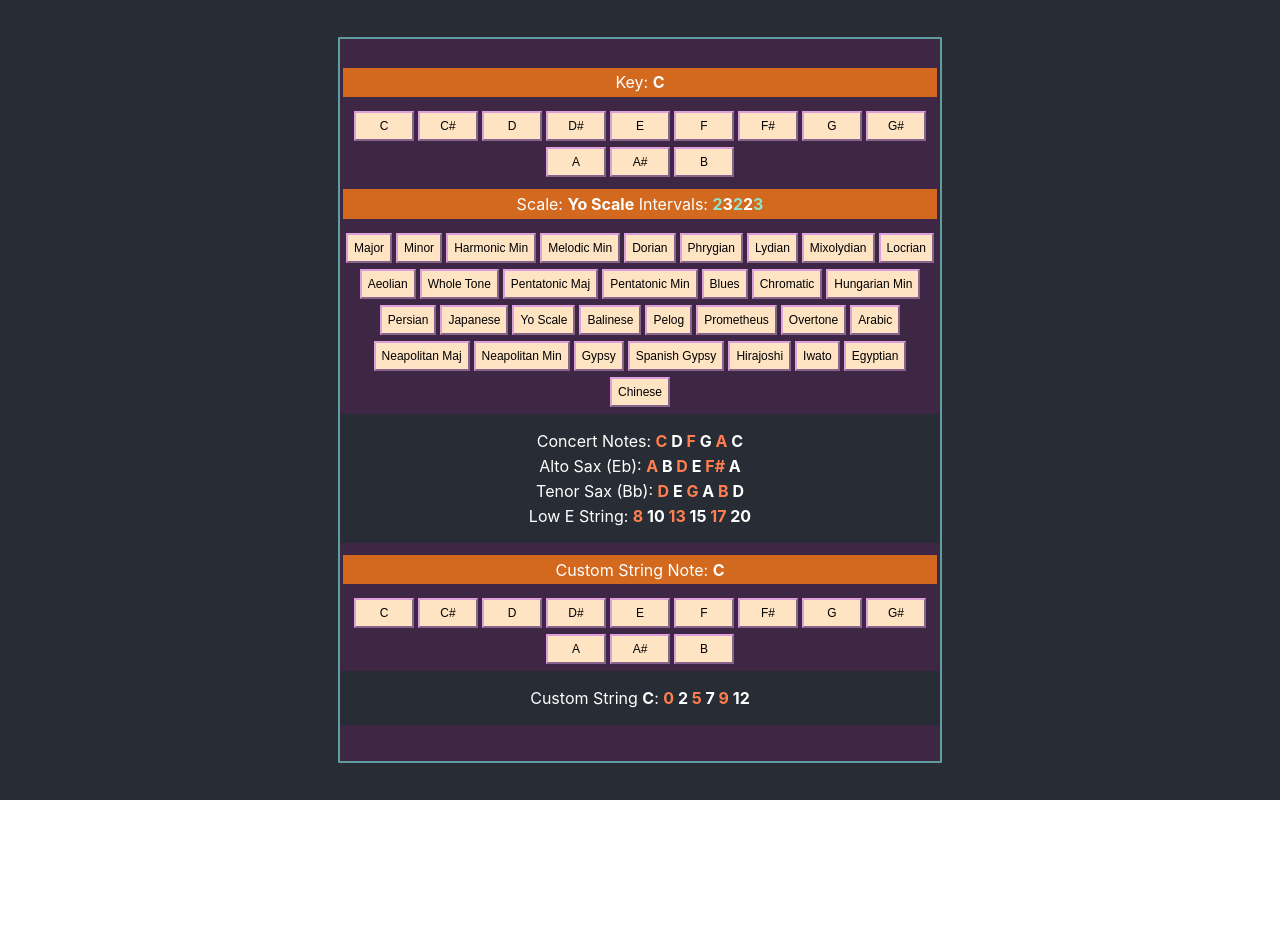
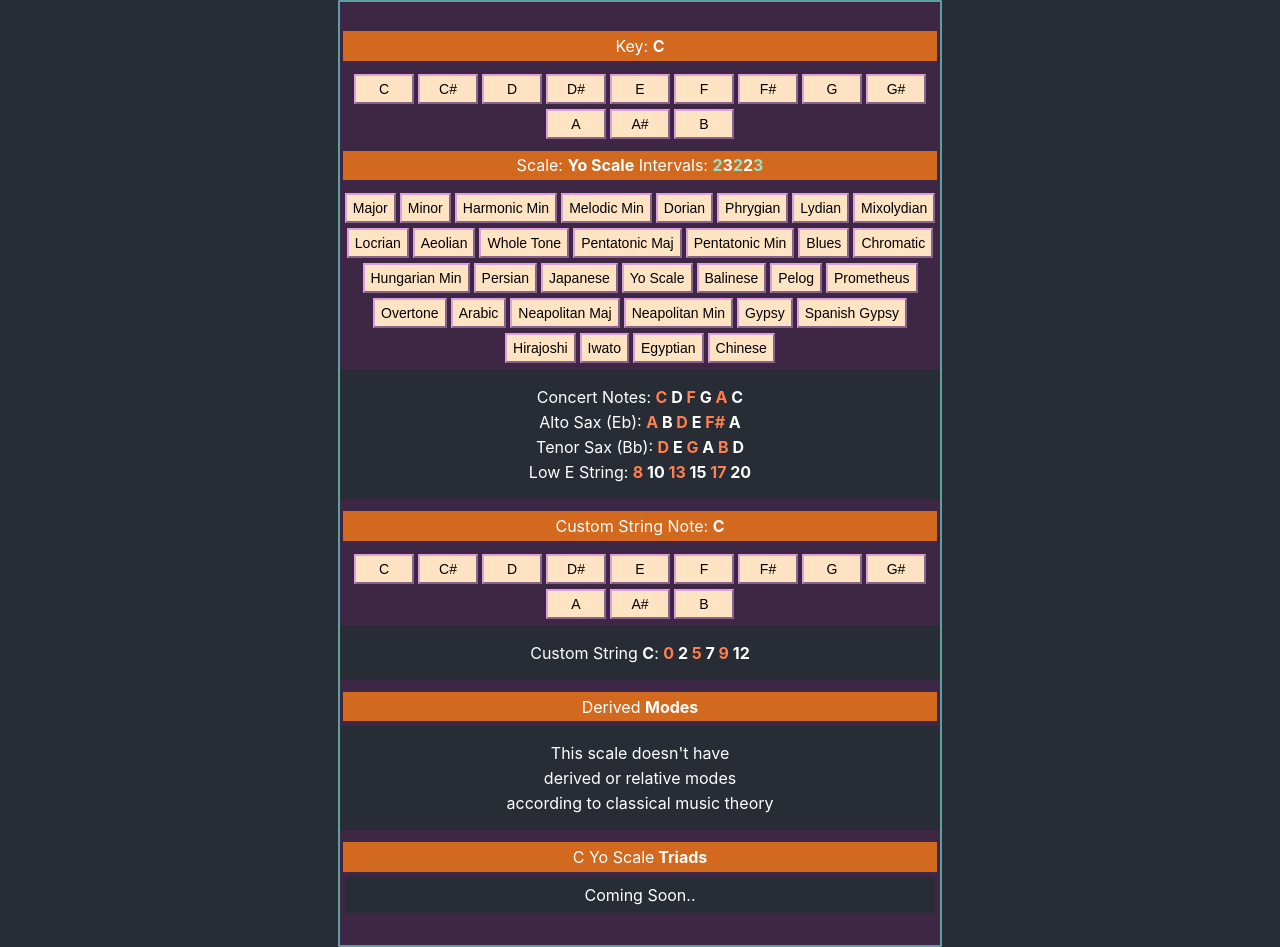
Before and after one commit to selfup/beepboop, a React (Create React App) app: page / in a window 1280 px wide. Both pictures are taken after a click on the button "Yo Scale". Before the commit the page ends 800 px from the top, so only its background shows below. Built offline with nearby package versions, Linux system fonts and the light colour scheme.

Commit message:
UI updates

```diff
--- a/src/App.css
+++ b/src/App.css
@@ -19,10 +19,6 @@
   color: white;
 }
 
-.App-link {
-  color: #61dafb;
-}
-
 p {
   margin: 5px;
   font-size: 16px;
@@ -32,8 +28,9 @@ button {
   margin: 2px;
   border-color: plum;
   height: 30px;
-  font-size: 12px;
+  font-size: 14px;
   background-color: bisque;
+  color: black;
 }
 
 .key-button {
--- a/src/Components/Modes.js
+++ b/src/Components/Modes.js
@@ -6,7 +6,8 @@ import {
   MIXOLYDIAN,
   PHRYGIAN,
 } from '../lib/constants';
-import { scaleNotes, derivedMode } from '../lib/scales';
+
+import { scaleNotes, derivedMode, modeScales } from '../lib/scales';
 
 export function Modes({ scaleName, customScale }) {
   const concertNotes = scaleNotes(
@@ -21,6 +22,7 @@ export function Modes({ scaleName, customScale }) {
   const aeolianNotes = derivedMode(concertNotes, AEOLIAN);
   const locrianNotes = derivedMode(concertNotes, LOCRIAN);
 
+  if (modeScales.includes(scaleName)) {
     return (
       <>
         <div className="mode-slices">
@@ -31,7 +33,10 @@ export function Modes({ scaleName, customScale }) {
             <p className="notes">
               {concertNotes[0]} {scaleName} Ionian:{' '}
               {concertNotes.map((concertNote, idx) => (
-              <b key={idx} style={{ color: idx % 2 ? '' : 'coral' }}>
+                <b
+                  key={idx}
+                  style={{ color: idx % 2 ? '' : 'coral' }}
+                >
                   {concertNote}{' '}
                 </b>
               ))}
@@ -39,7 +44,10 @@ export function Modes({ scaleName, customScale }) {
             <p className="notes">
               {dorainNotes[0]} Dorian:{' '}
               {dorainNotes.map((concertNote, idx) => (
-              <b key={idx} style={{ color: idx % 2 ? '' : 'coral' }}>
+                <b
+                  key={idx}
+                  style={{ color: idx % 2 ? '' : 'coral' }}
+                >
                   {concertNote}{' '}
                 </b>
               ))}
@@ -47,7 +55,10 @@ export function Modes({ scaleName, customScale }) {
             <p className="notes">
               {phrygianNotes[0]} Phrygian:{' '}
               {phrygianNotes.map((concertNote, idx) => (
-              <b key={idx} style={{ color: idx % 2 ? '' : 'coral' }}>
+                <b
+                  key={idx}
+                  style={{ color: idx % 2 ? '' : 'coral' }}
+                >
                   {concertNote}{' '}
                 </b>
               ))}
@@ -56,7 +67,10 @@ export function Modes({ scaleName, customScale }) {
             <p className="notes">
               {lydianNotes[0]} Lydian:{' '}
               {lydianNotes.map((concertNote, idx) => (
-              <b key={idx} style={{ color: idx % 2 ? '' : 'coral' }}>
+                <b
+                  key={idx}
+                  style={{ color: idx % 2 ? '' : 'coral' }}
+                >
                   {concertNote}{' '}
                 </b>
               ))}
@@ -65,7 +79,10 @@ export function Modes({ scaleName, customScale }) {
             <p className="notes">
               {mixolydianNotes[0]} Mixolydian:{' '}
               {mixolydianNotes.map((concertNote, idx) => (
-              <b key={idx} style={{ color: idx % 2 ? '' : 'coral' }}>
+                <b
+                  key={idx}
+                  style={{ color: idx % 2 ? '' : 'coral' }}
+                >
                   {concertNote}{' '}
                 </b>
               ))}
@@ -74,7 +91,10 @@ export function Modes({ scaleName, customScale }) {
             <p className="notes">
               {aeolianNotes[0]} Aeolian:{' '}
               {aeolianNotes.map((concertNote, idx) => (
-              <b key={idx} style={{ color: idx % 2 ? '' : 'coral' }}>
+                <b
+                  key={idx}
+                  style={{ color: idx % 2 ? '' : 'coral' }}
+                >
                   {concertNote}{' '}
                 </b>
               ))}
@@ -83,7 +103,10 @@ export function Modes({ scaleName, customScale }) {
             <p className="notes">
               {locrianNotes[0]} Locrian:{' '}
               {locrianNotes.map((concertNote, idx) => (
-              <b key={idx} style={{ color: idx % 2 ? '' : 'coral' }}>
+                <b
+                  key={idx}
+                  style={{ color: idx % 2 ? '' : 'coral' }}
+                >
                   {concertNote}{' '}
                 </b>
               ))}
@@ -92,4 +115,18 @@ export function Modes({ scaleName, customScale }) {
         </div>
       </>
     );
+  } else {
+    return (
+      <>
+        <p className="section-name">
+          Derived <b>Modes</b>
+        </p>
+        <div className="notes-section">
+          <p>This scale doesn't have</p>
+          <p>derived or relative modes</p>
+          <p>according to classical music theory</p>
+        </div>
+      </>
+    );
   }
+}
--- a/src/Components/Sections.js
+++ b/src/Components/Sections.js
@@ -3,6 +3,7 @@ import { KeySection } from './Key.js';
 import { NotesSection } from './Notes.js';
 import { CustomNoteSection } from './CustomNote.js';
 import { Modes } from './Modes.js';
+import { Triads } from './Triads.js';
 
 import { Note } from '../lib/notes.js';
 import { Scale } from '../lib/scales.js';
@@ -36,15 +37,12 @@ export function Sections({
       />
       <NotesSection customScale={customScale} />
       <CustomNoteSection customScale={customScale} />
-      {scaleName === 'Major' ? (
-        <Modes
-          scaleKey={scaleKey}
-          scaleName={scaleName}
-          customScale={customScale}
-        />
-      ) : (
-        ''
-      )}
+      <Modes
+        scaleKey={scaleKey}
+        scaleName={scaleName}
+        customScale={customScale}
+      />
+      <Triads scaleKey={scaleKey} scaleName={scaleName} />
     </div>
   );
 }
--- /dev/null
+++ b/src/Components/Triads.js
@@ -0,0 +1,11 @@
+export function Triads({ scaleKey, scaleName }) {
+  return (
+    <>
+      <p className="section-name">
+        {scaleKey} {scaleName}
+        <b> Triads</b>
+      </p>
+      <p className="notes-section">Coming Soon..</p>
+    </>
+  );
+}
```
Also changed, not shown: src/lib/scales.js. Lines whose indentation alone changed are shown as unchanged.
